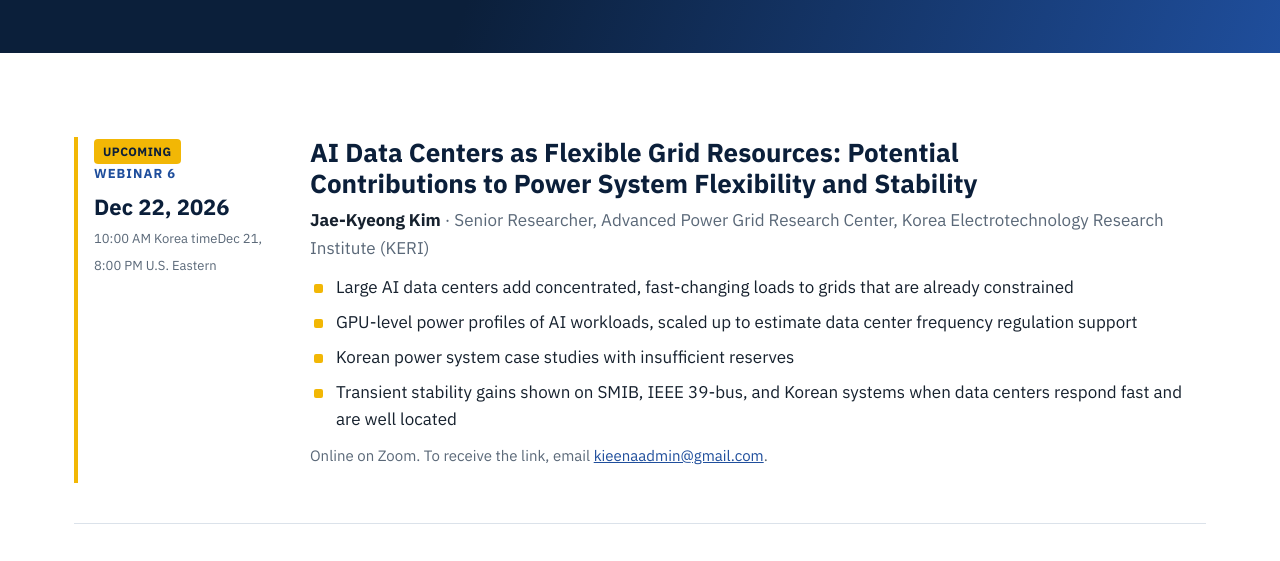
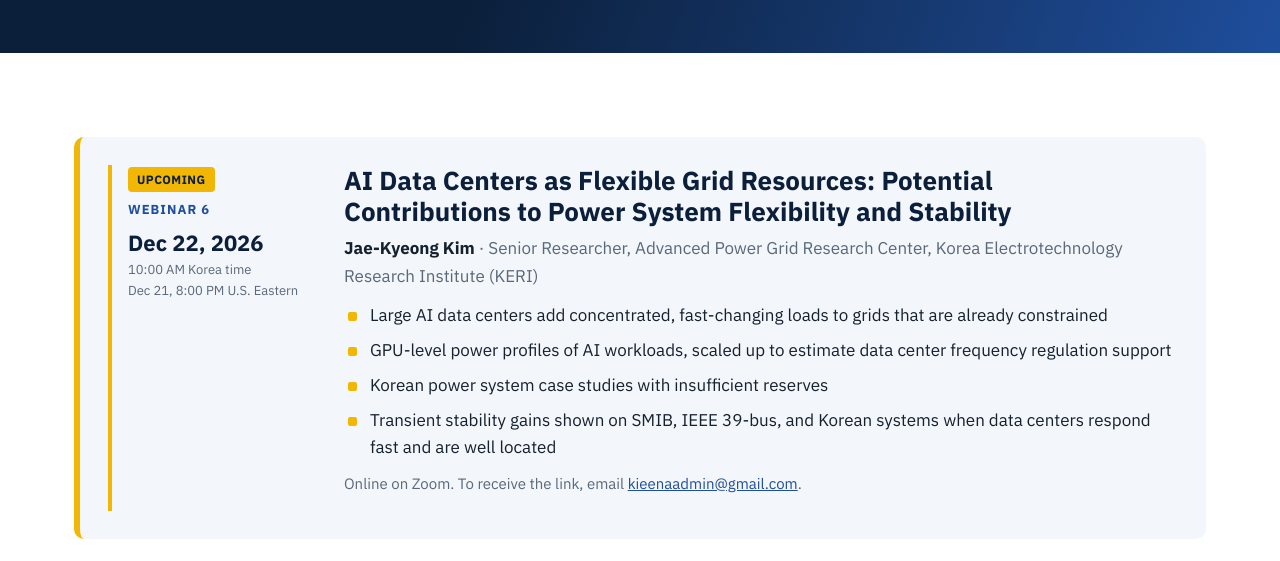
Before and after one commit to kiee-na/preview, a plain HTML site: page webinars.html in a window 1280 px wide. Shown: the part 346-907 px from the top of the page. Drawn offline with Linux system fonts and the light colour scheme; a web font is replaced by a local one.

Commit message:
Update style.css

```diff
--- a/style.css
+++ b/style.css
@@ -229,3 +229,6 @@ body.has-hero header.site.over{top:33px}
 @media (max-width:560px){.tiers.t2{grid-template-columns:1fr}}
 .sec.adv{padding:44px 0}
 .advisors{margin:0;font-size:18px;font-weight:600;color:var(--navy)}
+.web.upcoming{background:var(--alt);border:0;border-left:6px solid var(--accent);border-radius:10px;padding:28px 28px;margin-bottom:8px}
+.wmeta .tag{margin-bottom:8px}
+.wmeta .kst{display:block}
```
